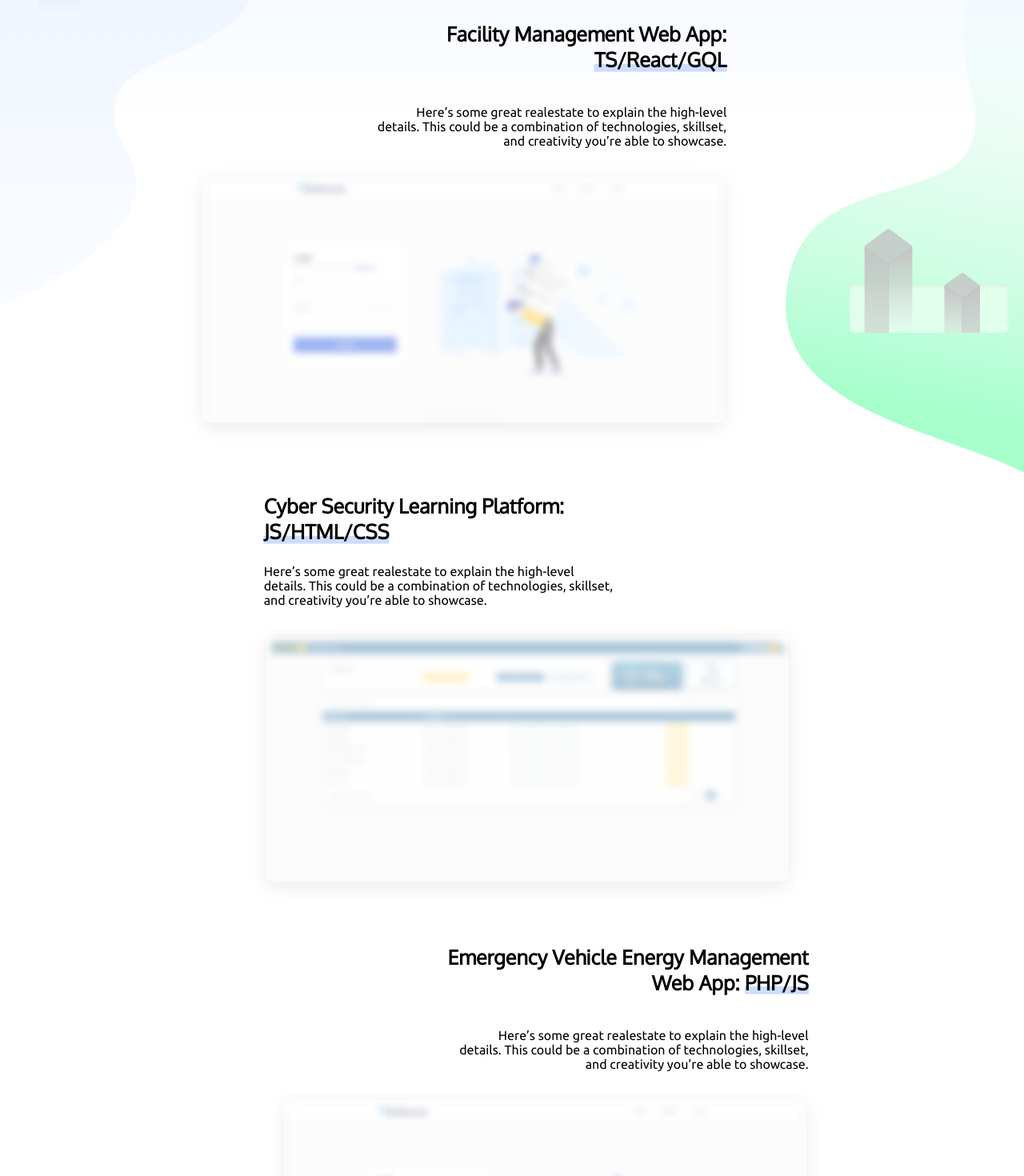
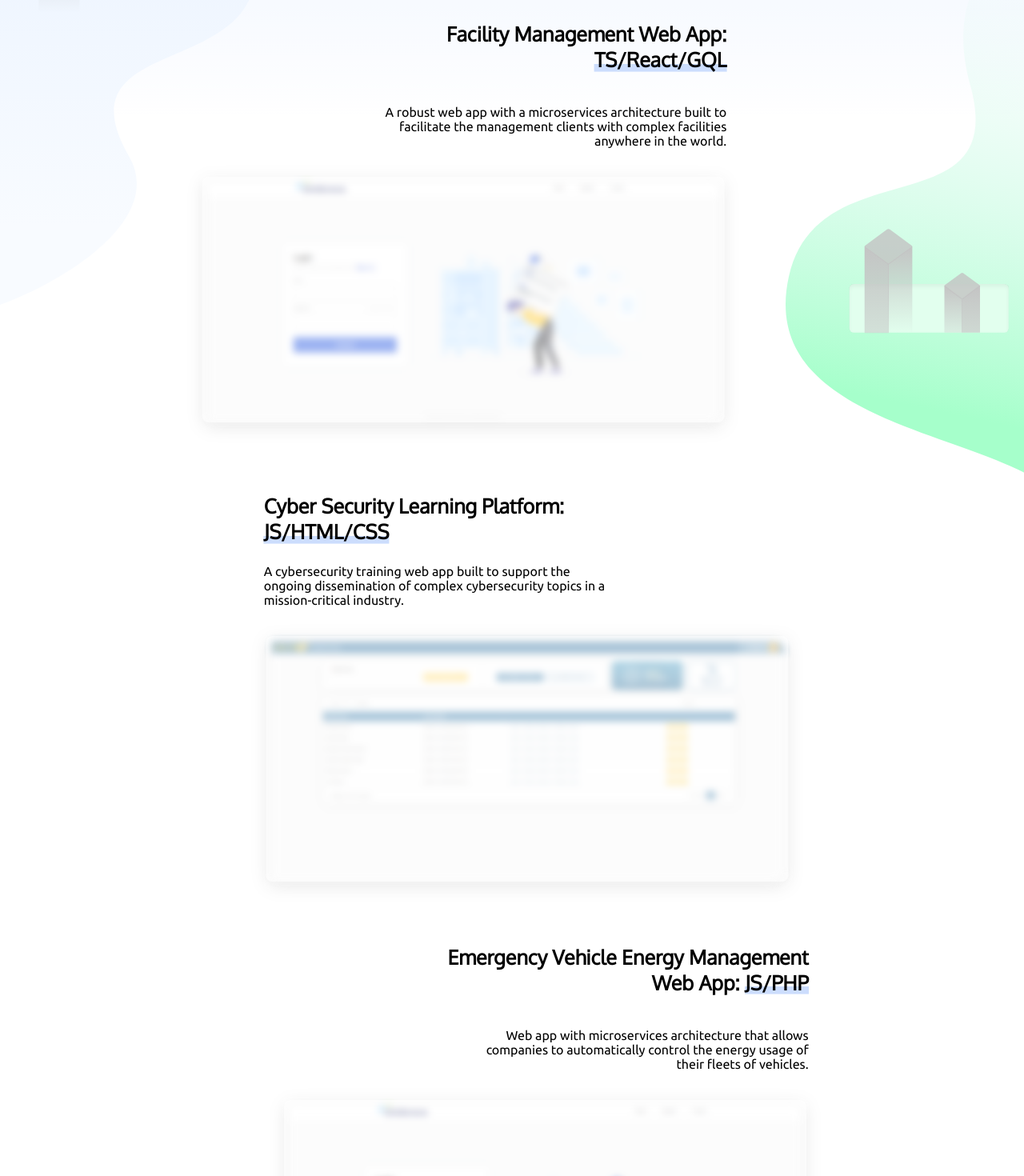
Before and after one commit to scottdevito/sdevito-portfolio, a React (Create React App) app: page / in a window 1280 px wide. Shown: the part 1000-2470 px from the top of the page at 80% size. Built offline with nearby package versions, Linux system fonts and the light colour scheme.

Commit message:
Add copy to ProjectsSection

```diff
--- a/src/pages/projects-section/projects-section.tsx
+++ b/src/pages/projects-section/projects-section.tsx
@@ -19,9 +19,9 @@ const ProjectsSection: React.FC<ProjectsSectionProps> = () => {
             <ColorUnderline>TS/React/GQL</ColorUnderline>
           </ProjectHeader>
           <ProjectCopy>
-            Here’s some great realestate to explain the high-level details. This
-            could be a combination of technologies, skillset, and creativity
-            you’re able to showcase.
+            A robust web app with a microservices architecture built to
+            facilitate the management clients with complex facilities anywhere
+            in the world.
           </ProjectCopy>
           <ProjectImg
             src={FacilityManagementWebAppPreview}
@@ -34,9 +34,9 @@ const ProjectsSection: React.FC<ProjectsSectionProps> = () => {
             <ColorUnderline>JS/HTML/CSS</ColorUnderline>
           </ProjectHeader>
           <ProjectCopy>
-            Here’s some great realestate to explain the high-level details. This
-            could be a combination of technologies, skillset, and creativity
-            you’re able to showcase.
+            A cybersecurity training web app built to support the ongoing
+            dissemination of complex cybersecurity topics in a mission-critical
+            industry.
           </ProjectCopy>
           <ProjectImg
             src={CyberSecLearningPlatformPreview}
@@ -46,12 +46,11 @@ const ProjectsSection: React.FC<ProjectsSectionProps> = () => {
         <Project3>
           <ProjectHeader>
             Emergency Vehicle Energy Management Web App:{" "}
-            <ColorUnderline>PHP/JS</ColorUnderline>
+            <ColorUnderline>JS/PHP</ColorUnderline>
           </ProjectHeader>
           <ProjectCopy>
-            Here’s some great realestate to explain the high-level details. This
-            could be a combination of technologies, skillset, and creativity
-            you’re able to showcase.
+            Web app with microservices architecture that allows companies to
+            automatically control the energy usage of their fleets of vehicles.
           </ProjectCopy>
           <ProjectImg
             src={FacilityManagementWebAppPreview}
```
